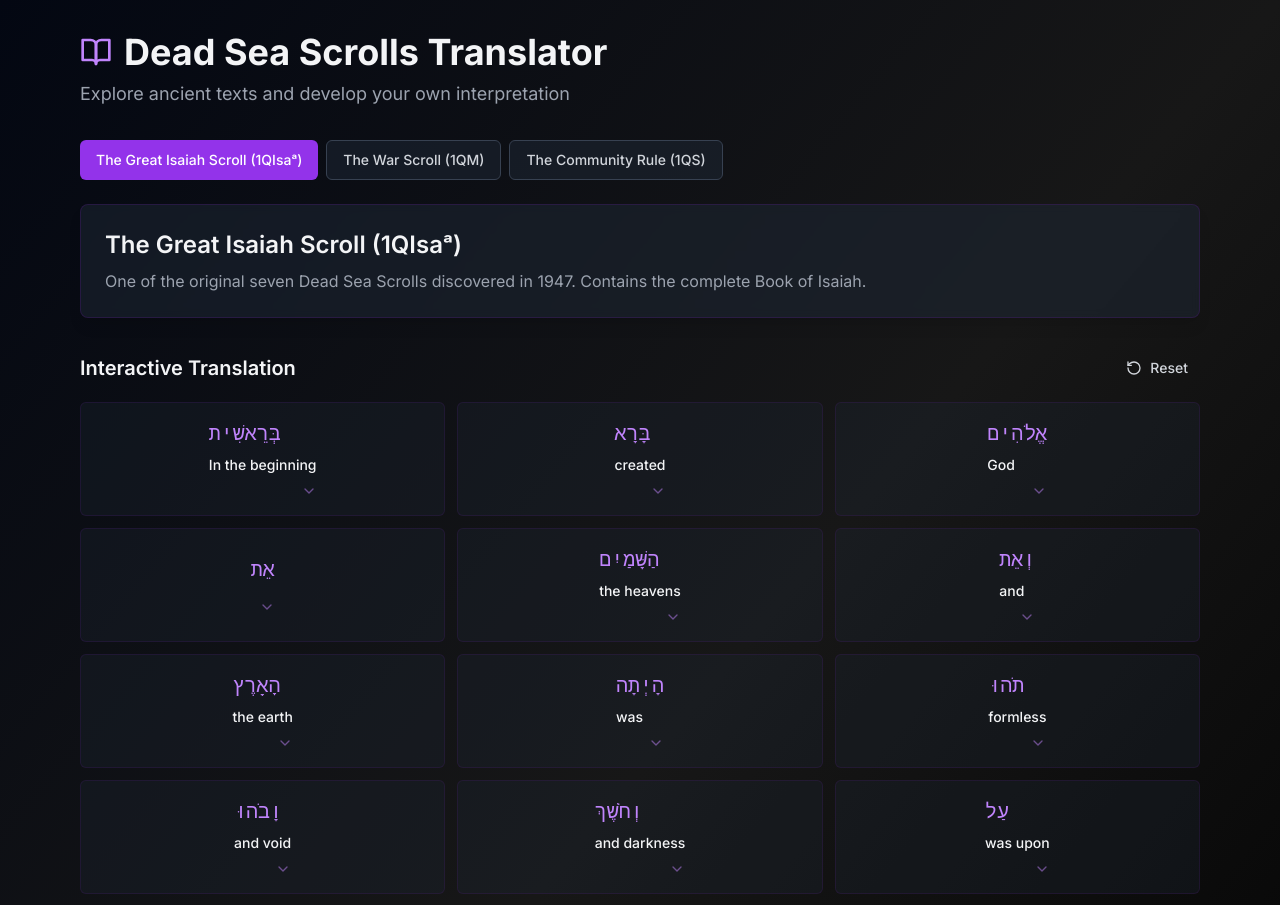
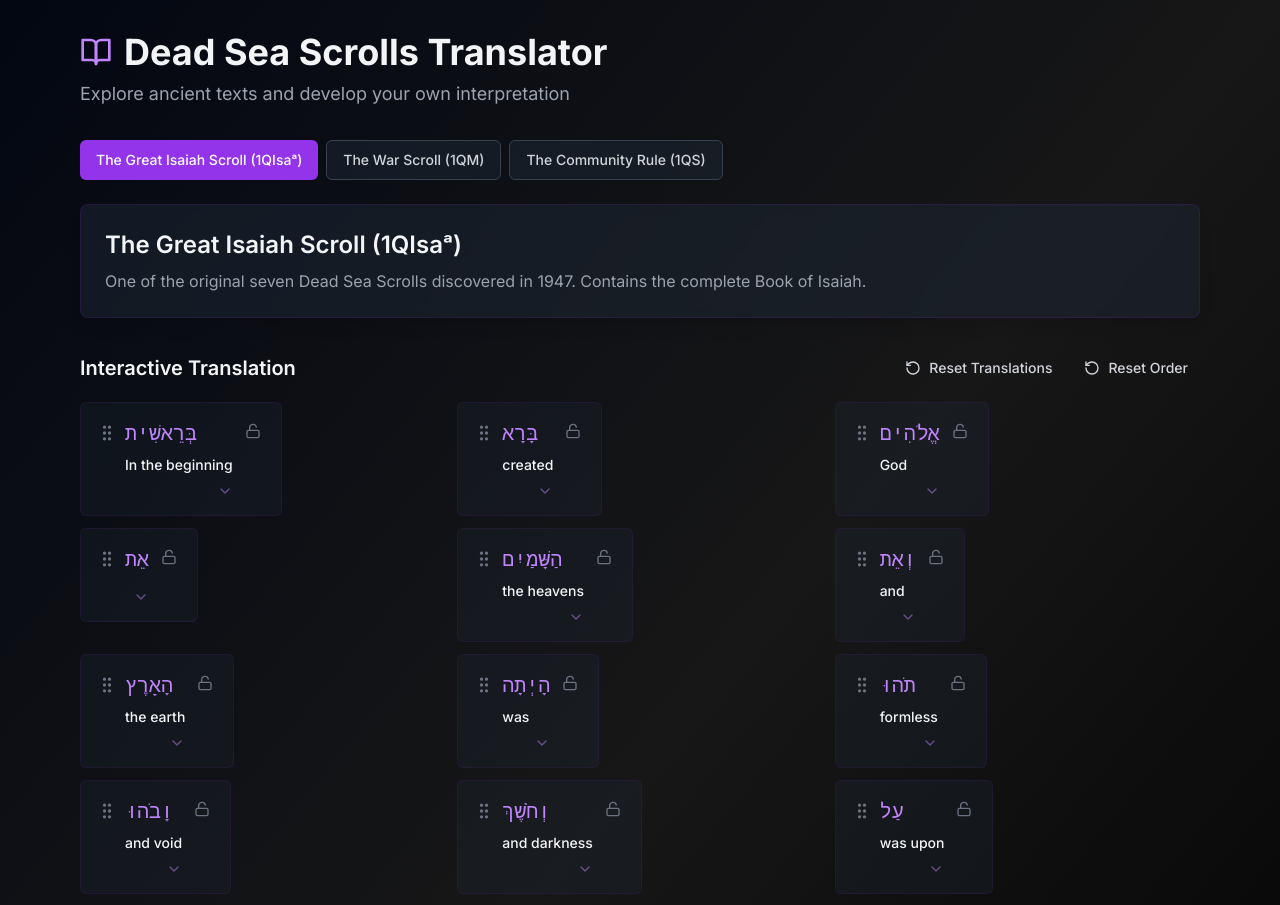
Before and after one commit to shaneatdell/dead-sea-scrolls-translator, a Next.js app: page / in a window 1280 px wide. Shown: the top 905 px of the page. Built offline with nearby package versions, Linux system fonts and the light colour scheme.

Commit message:
Add drag-drop reordering, lock functionality, and separate reset controls

```diff
--- a/app/page.tsx
+++ b/app/page.tsx
@@ -1,10 +1,11 @@
 "use client";
 
-import { useState } from "react";
+import { useState, useEffect } from "react";
+import { DragDropContext, Droppable, Draggable, DropResult } from "@hello-pangea/dnd";
 import { deadSeaScrollsData, ScrollSection, TranslationOption } from "@/lib/scroll-data";
 import { TranslationWord } from "@/components/translation-word";
 import { Button } from "@/components/ui/button";
-import { BookOpen, RotateCcw } from "lucide-react";
+import { BookOpen, RotateCcw, Lock, Unlock } from "lucide-react";
 
 export default function Home() {
   const [selectedSection, setSelectedSection] = useState<ScrollSection>(
@@ -13,6 +14,17 @@ export default function Home() {
   const [userTranslations, setUserTranslations] = useState<
     Record<string, TranslationOption>
   >({});
+  const [wordOrder, setWordOrder] = useState<string[]>(
+    deadSeaScrollsData[0].words.map((w) => w.id)
+  );
+  const [lockedWords, setLockedWords] = useState<Record<string, boolean>>({});
+
+  // Reset word order when section changes
+  useEffect(() => {
+    setWordOrder(selectedSection.words.map((w) => w.id));
+    setUserTranslations({});
+    setLockedWords({});
+  }, [selectedSection.id]);
 
   const handleTranslationSelect = (
     wordId: string,
@@ -24,13 +36,36 @@ export default function Home() {
     }));
   };
 
-  const handleReset = () => {
+  const handleLockToggle = (wordId: string) => {
+    setLockedWords((prev) => ({
+      ...prev,
+      [wordId]: !prev[wordId],
+    }));
+  };
+
+  const handleResetTranslations = () => {
     setUserTranslations({});
   };
 
+  const handleResetOrder = () => {
+    setWordOrder(selectedSection.words.map((w) => w.id));
+  };
+
+  const handleDragEnd = (result: DropResult) => {
+    if (!result.destination) return;
+
+    const items = Array.from(wordOrder);
+    const [reorderedItem] = items.splice(result.source.index, 1);
+    items.splice(result.destination.index, 0, reorderedItem);
+
+    setWordOrder(items);
+  };
+
   const getFullTranslation = () => {
-    return selectedSection.words
-      .map((word) => {
+    return wordOrder
+      .map((wordId) => {
+        const word = selectedSection.words.find((w) => w.id === wordId);
+        if (!word) return "";
         const selected = userTranslations[word.id];
         return selected ? selected.text : word.primaryTranslation;
       })
@@ -87,26 +122,69 @@ export default function Home() {
         <div className="mb-8">
           <div className="flex items-center justify-between mb-4">
             <h3 className="text-xl font-semibold text-gray-100">Interactive Translation</h3>
+            <div className="flex gap-2">
               <Button
                 variant="ghost"
                 size="sm"
-              onClick={handleReset}
+                onClick={handleResetTranslations}
                 className="gap-2 text-gray-300 hover:text-gray-100 hover:bg-purple-900/20"
               >
                 <RotateCcw className="w-4 h-4" />
-              Reset
+                Reset Translations
+              </Button>
+              <Button
+                variant="ghost"
+                size="sm"
+                onClick={handleResetOrder}
+                className="gap-2 text-gray-300 hover:text-gray-100 hover:bg-purple-900/20"
+              >
+                <RotateCcw className="w-4 h-4" />
+                Reset Order
               </Button>
             </div>
-          <div className="grid grid-cols-1 md:grid-cols-2 lg:grid-cols-3 gap-3">
-            {selectedSection.words.map((word) => (
+          </div>
+          <DragDropContext onDragEnd={handleDragEnd}>
+            <Droppable droppableId="words">
+              {(provided) => (
+                <div
+                  {...provided.droppableProps}
+                  ref={provided.innerRef}
+                  className="grid grid-cols-1 md:grid-cols-2 lg:grid-cols-3 gap-3"
+                >
+                  {wordOrder.map((wordId, index) => {
+                    const word = selectedSection.words.find((w) => w.id === wordId);
+                    if (!word) return null;
+                    return (
+                      <Draggable
+                        key={word.id}
+                        draggableId={word.id}
+                        index={index}
+                        isDragDisabled={lockedWords[word.id]}
+                      >
+                        {(provided, snapshot) => (
+                          <div
+                            ref={provided.innerRef}
+                            {...provided.draggableProps}
+                            {...provided.dragHandleProps}
+                            className={`${snapshot.isDragging ? "opacity-50" : ""}`}
+                          >
                             <TranslationWord
-                key={word.id}
                               word={word}
                               onTranslationSelect={handleTranslationSelect}
                               currentTranslation={userTranslations[word.id]}
+                              isLocked={lockedWords[word.id]}
+                              onLockToggle={() => handleLockToggle(word.id)}
                             />
-            ))}
                           </div>
+                        )}
+                      </Draggable>
+                    );
+                  })}
+                  {provided.placeholder}
+                </div>
+              )}
+            </Droppable>
+          </DragDropContext>
         </div>
 
         {/* Full Translation Display */}
@@ -116,10 +194,19 @@ export default function Home() {
             {getFullTranslation()}
           </p>
           <div className="mt-4 pt-4 border-t border-purple-900/30">
-            <p className="text-sm text-gray-400">
+            <div className="flex flex-wrap gap-4 text-sm text-gray-400">
+              <p>
                 {Object.keys(userTranslations).length} alternative translation
                 {Object.keys(userTranslations).length !== 1 ? "s" : ""} selected
               </p>
+              <p>
+                {Object.keys(lockedWords).filter((k) => lockedWords[k]).length} word
+                {Object.keys(lockedWords).filter((k) => lockedWords[k]).length !== 1 ? "s" : ""} locked
+              </p>
+              <p>
+                {wordOrder.join(",") !== selectedSection.words.map((w) => w.id).join(",") ? "Order modified" : "Original order"}
+              </p>
+            </div>
           </div>
         </div>
       </div>
--- a/components/translation-word.tsx
+++ b/components/translation-word.tsx
@@ -8,18 +8,22 @@ import {
   HoverCardTrigger,
 } from "@/components/ui/hover-card";
 import { Button } from "@/components/ui/button";
-import { ChevronDown, Check } from "lucide-react";
+import { ChevronDown, Check, Lock, Unlock, GripVertical } from "lucide-react";
 
 interface TranslationWordProps {
   word: ScrollWord;
   onTranslationSelect: (wordId: string, selectedTranslation: TranslationOption) => void;
   currentTranslation?: TranslationOption;
+  isLocked?: boolean;
+  onLockToggle?: () => void;
 }
 
 export function TranslationWord({
   word,
   onTranslationSelect,
   currentTranslation,
+  isLocked = false,
+  onLockToggle,
 }: TranslationWordProps) {
   const [isOpen, setIsOpen] = useState(false);
 
@@ -30,6 +34,11 @@ export function TranslationWord({
     setIsOpen(false);
   };
 
+  const handleLockClick = (e: React.MouseEvent) => {
+    e.stopPropagation();
+    onLockToggle?.();
+  };
+
   return (
     <HoverCard open={isOpen} onOpenChange={setIsOpen}>
       <HoverCardTrigger asChild>
@@ -37,8 +46,11 @@ export function TranslationWord({
           variant="ghost"
           className={`h-auto p-4 text-left font-normal border border-purple-900/20 hover:bg-purple-900/20 hover:border-purple-900/40 ${
             currentTranslation ? "bg-purple-900/30 border-purple-900/50" : "bg-gray-800/30"
-          }`}
+          } ${isLocked ? "ring-2 ring-purple-500/50" : ""}`}
         >
+          <div className="flex items-start gap-2 w-full">
+            <GripVertical className="w-5 h-5 text-gray-500 flex-shrink-0 mt-1 cursor-grab" />
+            <div className="flex-1">
               <span className="flex flex-col gap-2">
                 <span className="text-xl text-purple-400 font-mono font-medium">
                   {word.original}
@@ -48,11 +60,32 @@ export function TranslationWord({
                   <ChevronDown className="w-4 h-4 ml-auto opacity-50 text-purple-400" />
                 )}
               </span>
+            </div>
+            {onLockToggle && (
+              <button
+                onClick={handleLockClick}
+                className="flex-shrink-0 p-1 hover:bg-purple-900/30 rounded transition-colors"
+                title={isLocked ? "Unlock word" : "Lock word"}
+              >
+                {isLocked ? (
+                  <Lock className="w-4 h-4 text-purple-400" />
+                ) : (
+                  <Unlock className="w-4 h-4 text-gray-500" />
+                )}
+              </button>
+            )}
+          </div>
         </Button>
       </HoverCardTrigger>
       {word.alternatives.length > 0 && (
         <HoverCardContent className="w-80 bg-gray-800 border-purple-900/50">
           <div className="space-y-3">
+            {isLocked && (
+              <div className="flex items-center gap-2 text-purple-400 text-sm">
+                <Lock className="w-4 h-4" />
+                <span>This word is locked and cannot be reordered</span>
+              </div>
+            )}
             <div>
               <h4 className="text-sm font-semibold mb-1 text-gray-100">Primary Translation</h4>
               <p className="text-sm text-gray-400">
--- a/package.json
+++ b/package.json
@@ -19,7 +19,8 @@
     "clsx": "^2.1.0",
     "lucide-react": "^0.344.0",
     "tailwind-merge": "^2.2.1",
-    "tailwindcss-animate": "^1.0.7"
+    "tailwindcss-animate": "^1.0.7",
+    "@hello-pangea/dnd": "^16.6.0"
   },
   "devDependencies": {
     "typescript": "^5.3.3",
```
Lines whose indentation alone changed are shown as unchanged.
